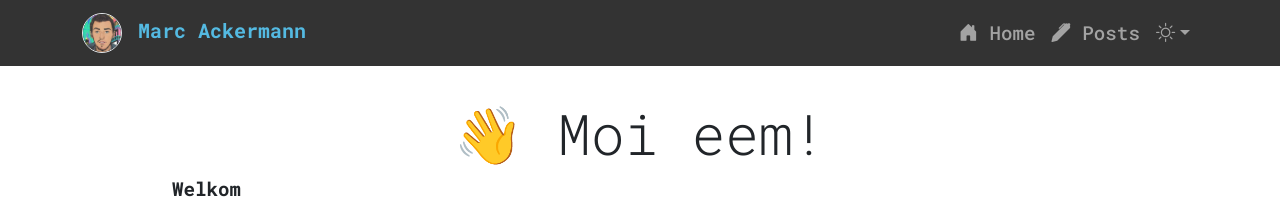
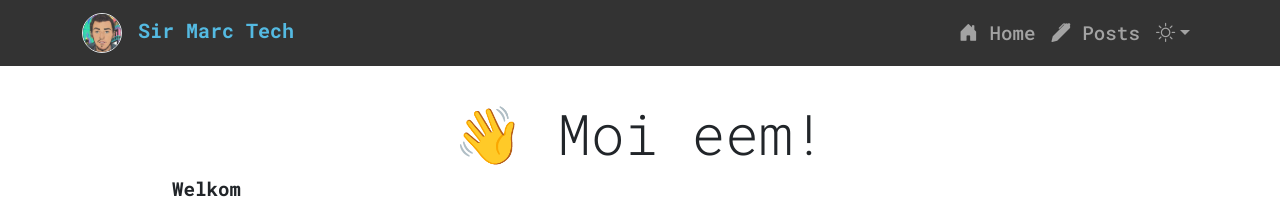
Before and after one commit to meneerackermann/meneerackermann.github.io, a Jekyll site: the page built from index.md, in a window 1280 px wide. Shown: the top 208 px of the page. Built offline with Jekyll 4.4.1, drawn with Linux system fonts in a browser that asks for light colours.

Commit message:
int. setup

```diff
--- a/_config.yml
+++ b/_config.yml
@@ -1,5 +1,5 @@
-url: "https://meneerackermann.com"
-title: 'Marc Ackermann'
+url: "https://sirmarc.tech"
+title: 'Sir Marc Tech'
 slogan: 'Photography, Train Spotter, Blogger, Gamer, Video Creator'
 description: "Photography, Train Spotter, Blogger, Gamer, Video Creator"
 logo: /assets/images/marc.png
```
